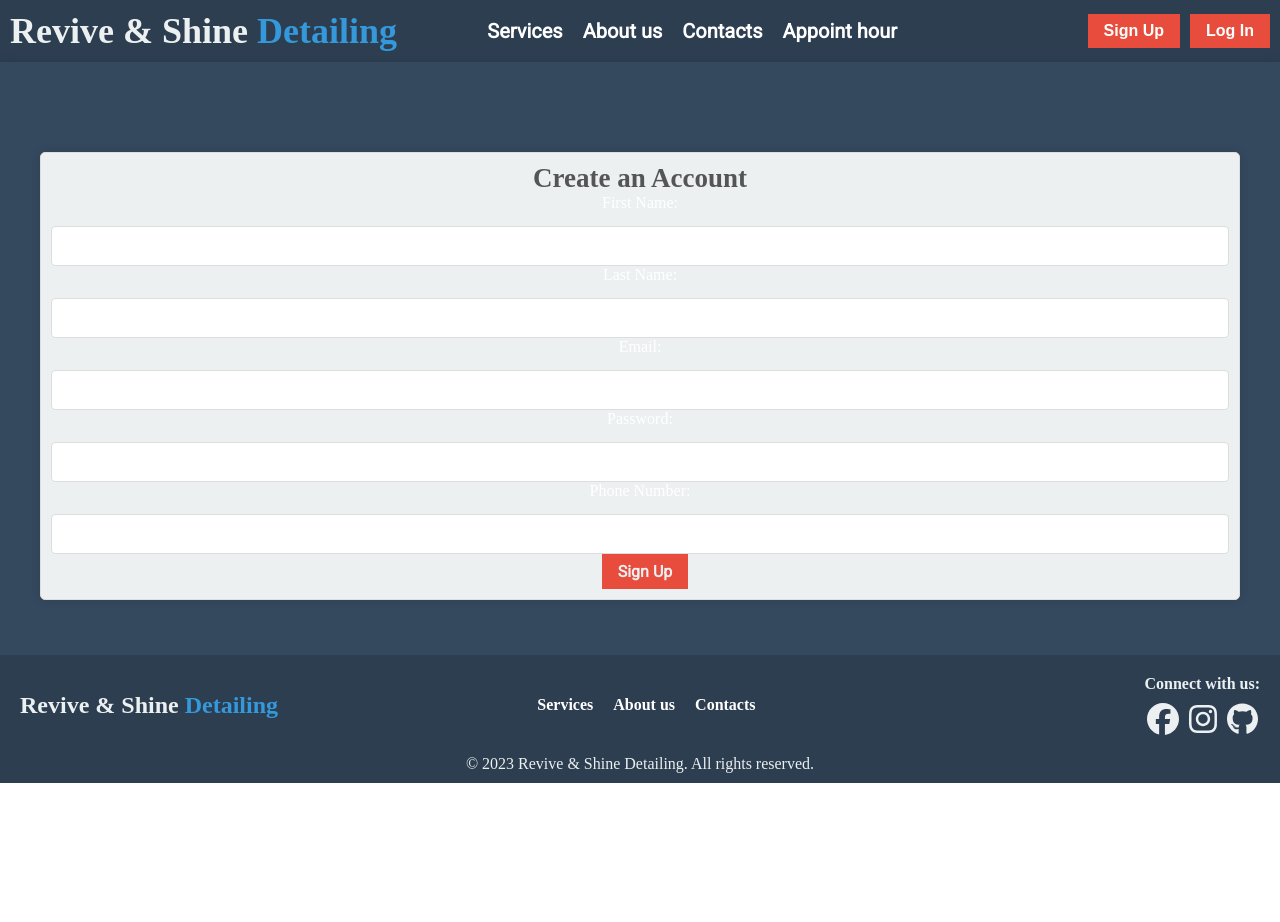
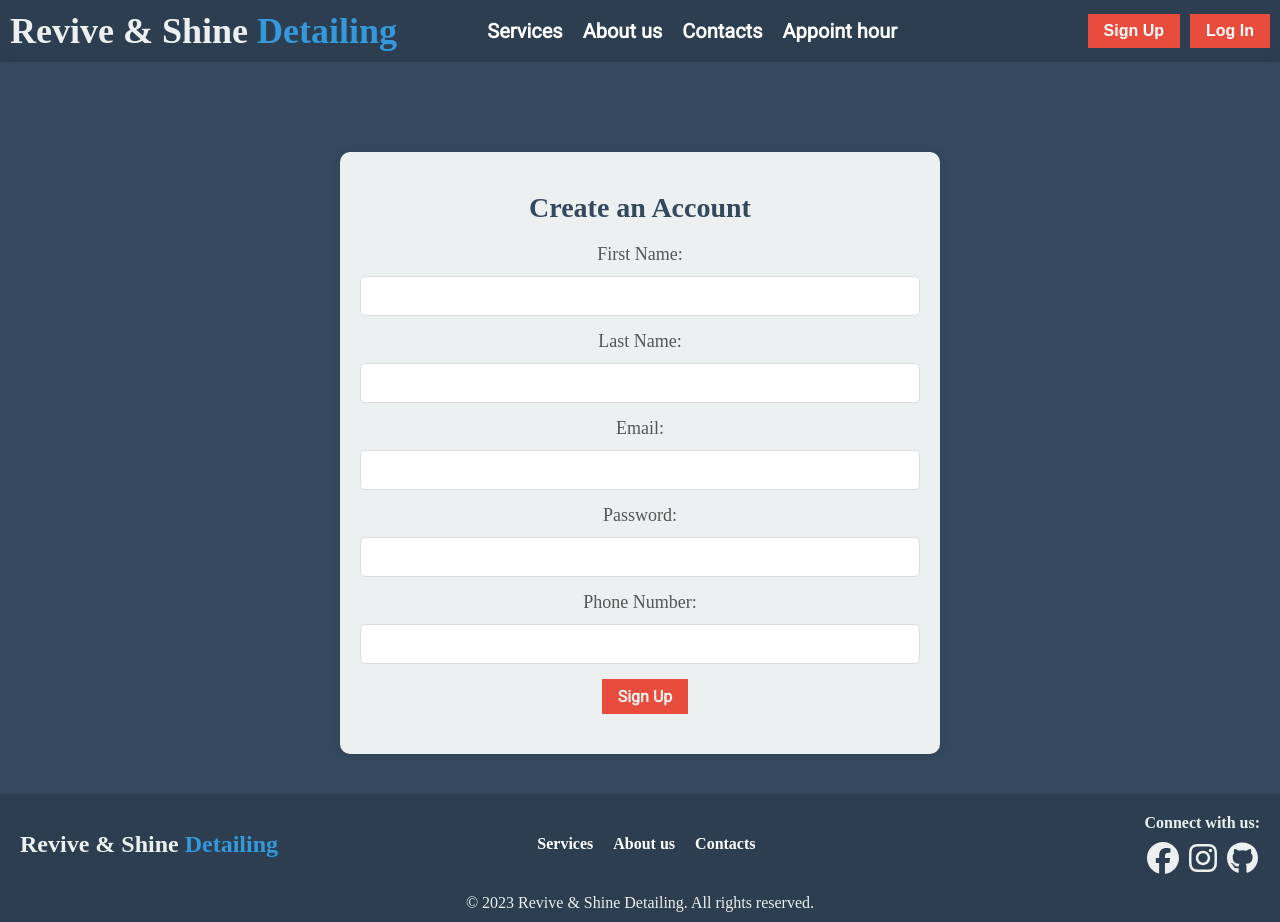
Before and after one commit to KristianIvanov03/Detailing_business_project, a React (Create React App) app in the folder frontend/: page /signup in a window 1280 px wide. Before the commit the page ends 800 px from the top, so only its background shows below. Built offline with nearby package versions, Linux system fonts and the light colour scheme.

Commit message:
css changes

```diff
--- a/frontend/src/index.css
+++ b/frontend/src/index.css
@@ -755,11 +755,59 @@ button:hover {
 }
 
 /* Signup.css */
-main{
+main {
   display: flex;
   justify-content: center;
 }
-.signup-page,.login-page {
+.signup-page {
+  padding: 40px 20px;
+  background-color: var(--neutral-color);
+  box-shadow: 0 0 10px rgba(0, 0, 0, 0.1);
+  border-radius: 10px;
+  margin-top: 50px;
+  text-align: center;
+  width: 50%
+}
+
+.signup-page h2 {
+  font-size: 28px;
+  color: var(--primary-color);
+  margin-bottom: 20px;
+}
+
+.signup-page form {
+  display: flex;
+  flex-direction: column;
+  align-items: center;
+}
+
+.signup-page label {
+  font-size: 18px;
+  color: #555;
+  margin-bottom: 5px;
+}
+
+.signup-page input {
+  width: 100%;
+  padding: 10px;
+  margin-bottom: 15px;
+  border: 1px solid #ddd;
+  border-radius: 5px;
+}
+
+
+/* Responsive Styling */
+@media screen and (max-width: 768px) {
+  input {
+    width: 80%;
+  }
+
+  button {
+    width: 80%;
+  }
+}
+
+.login-page {
   padding: 40px 20px;
   background-color: var(--neutral-color);
   box-shadow: 0 0 10px rgba(0, 0, 0, 0.1);
@@ -770,41 +818,28 @@ main{
   margin-bottom: 20px;
 }
 
-.signup-page,.login-page h2 {
+.login-page h2 {
   font-size: 28px;
   color: var(--primary-color);
   margin-bottom: 20px;
 }
 
-form {
+.login-page form {
   display: flex;
   flex-direction: column;
   align-items: center;
 }
 
-.signup-page,.login-page label {
+.login-page label {
   font-size: 18px;
   color: #555;
   margin-bottom: 5px;
 }
 
-.signup-page,.login-page input {
+.login-page input {
   width: 100%;
   padding: 10px;
   margin-bottom: 15px;
   border: 1px solid #ddd;
   border-radius: 5px;
 }
-
-
-
-/* Responsive Styling */
-@media screen and (max-width: 768px) {
-  .signup-page input {
-    width: 80%;
-  }
-
-  .signup-page button {
-    width: 80%;
-  }
-}
```
